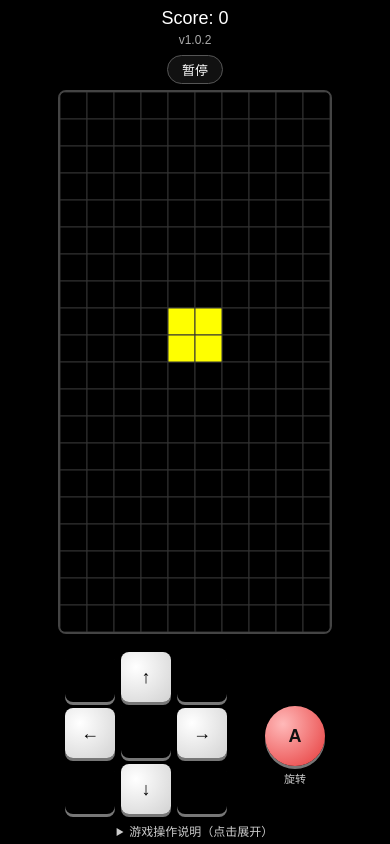
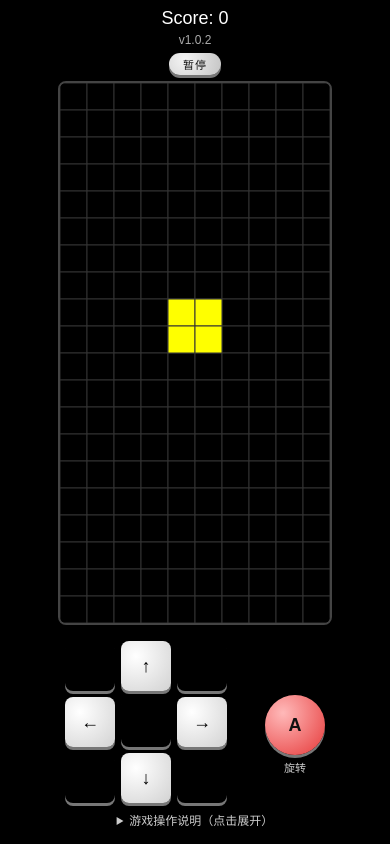
Before and after one commit to parchmentl/webgame, a plain HTML site: page tetris/index.html in a window 390 px wide. Drawn offline with Linux system fonts and the light colour scheme.

Commit message:
按钮调整

```diff
--- a/tetris/index.html
+++ b/tetris/index.html
@@ -36,16 +36,19 @@ canvas{
 
 .pause-btn{
     margin-top:8px;
-    padding:4px 14px;
+    padding:4px 16px;
     border-radius:999px;
-    border:1px solid #555;
-    background:#111;
-    color:#fff;
-    font-size:13px;
+    border:none;
+    background:radial-gradient(circle at 30% 30%, #f4f4f4, #c4c4c4);
+    color:#111;
+    font-size:12px;
+    letter-spacing:1px;
     cursor:pointer;
+    box-shadow:0 3px 0 #777;
 }
 .pause-btn:active{
-    transform:translateY(1px);
+    transform:translateY(2px);
+    box-shadow:0 1px 0 #555;
 }
 
 #controls{
@@ -141,7 +144,7 @@ canvas{
         padding-top:8px;
     }
     canvas{
-        margin:6px auto;
+        margin:6px auto 4px;
     }
     #controls{
         width:260px;
@@ -159,6 +162,12 @@ canvas{
     }
     .actions{
         margin-top:54px;
+    }
+    .pause-btn{
+        font-size:11px;
+        padding:3px 14px;
+        margin-top:6px;
+        box-shadow:0 3px 0 #777;
     }
 }
 
```
